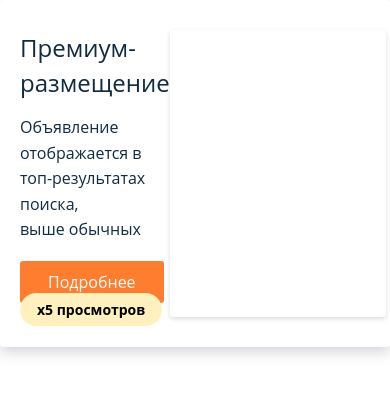
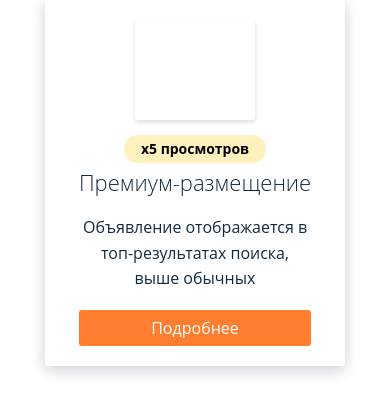
Before and after one commit to GrigorenkoKate/modal, a plain HTML site: page index.html in a window 390 px wide. Drawn offline with Linux system fonts and the light colour scheme.

Commit message:
aдаптив fix bugs

```diff
--- a/index.html
+++ b/index.html
@@ -10,13 +10,21 @@
 <body>
    <div class="modal">
       <div class="modal__content">
+         <div class="modal__views modal__views--mobile">
+            <div class="views-tile"> х5 просмотров</div>
+         </div>
          <div class="modal__title">Премиум-размещение</div>
          <div class="modal__text">Объявление отображается в <br> топ-результатах поиска,<br> выше обычных </div>
          <div class="modal__sticker">
-            <button class="modal__button">Подробнее</button>
-               <span class="modal__views">х5 просмотров</span>
+            <div class="modal__button">
+               <div class="btn">Подробнее</div>
+            </div>
+            <div class="modal__views modal__views--desktop">
+               <div class="views-tile"> х5 просмотров</div>
+            </div>
          </div>
       </div>
+
       <div class="modal__img">
          <img src="./img/32.png" alt="">
       </div>
--- a/style.css
+++ b/style.css
@@ -91,45 +91,115 @@ body {
    margin: 0 auto;
    display: flex;
    justify-content: space-between;
-
+   position: relative;
 }
 
-.modal__img{
+@media (max-width: 600px) {
+   .modal {
+      max-width: 300px;
+      max-height: 374px;
+      display: flex;
+      flex-direction: column-reverse;
+      align-items: center;
+      padding: 20px;
+   }
+}
+
+.modal__img {
    width: 216px;
    height: auto;
    box-shadow: 0px 2px 4px 0px #00113326;
    border-radius: 3px;
 }
 
-.modal__content{
+@media (max-width: 600px) {
+   .modal__img {
+      width: 120px;
+      height: 100px;
+      box-shadow: 0px 2px 4px 0px #00113326;
+      margin-bottom: 15px;
+   }
+}
 
+.modal__content {
 }
-.modal__title{
+.modal__title {
    font-size: 24px;
    line-height: 35px;
    color: #112b42;
    margin-bottom: 15px;
+}
+@media (max-width: 600px) {
+   .modal__title {
 
+      font-size: 22px;
+      font-weight: 300;
+      text-align: center;
    }
-.modal__text{
+}
+.modal__text {
    font-size: 16px;
    line-height: 25.6px;
    color: #112b42;
    margin-bottom: 18px;
 }
+@media (max-width: 600px) {
+   .modal__text {
+      font-size: 16px;
+      font-weight: 400;
+      text-align: center;
+   }
+}
+.modal__sticker {
+   display: flex;
+   align-items: center;
+}
+.modal__button {
+margin-right: 10px;
+}
+@media (max-width: 600px) {
+   .modal__button {
+      margin-right: 0;
+   }
+}
+.modal__views.modal__views--mobile{
+   display: none;
+}
 
-.modal__button{
+@media (max-width: 600px) {
+   .modal__views.modal__views--mobile{
+      display: flex;
+      justify-content: center;
+      margin-bottom: 2px;
+   }
+   .modal__views.modal__views--desktop{
+      display: none;
+   }
+   .modal__sticker{
+      display: block;
+   }
+}
+/*.btn*/
+.btn {
    background: #ff7d2f;
    border-radius: 3px;
    padding: 10px 28px;
    font-size: 16px;
-   color: #FFFFFF;
+   color: #ffffff;
+   display: block;
+   text-align: center;
 }
+/*.btn //end*/
 
-.modal__views{
+/*.views-tile*/
+.views-tile {
    padding: 7px 17px;
-background: #FFF1BD;
+   background: #fff1bd;
    border-radius: 50px;
    font-size: 14px;
    font-weight: 700;
+   display: block;
+   text-align: center;
 }
+
+/*.views-tile //end*/
```
Lines whose indentation alone changed are shown as unchanged.
